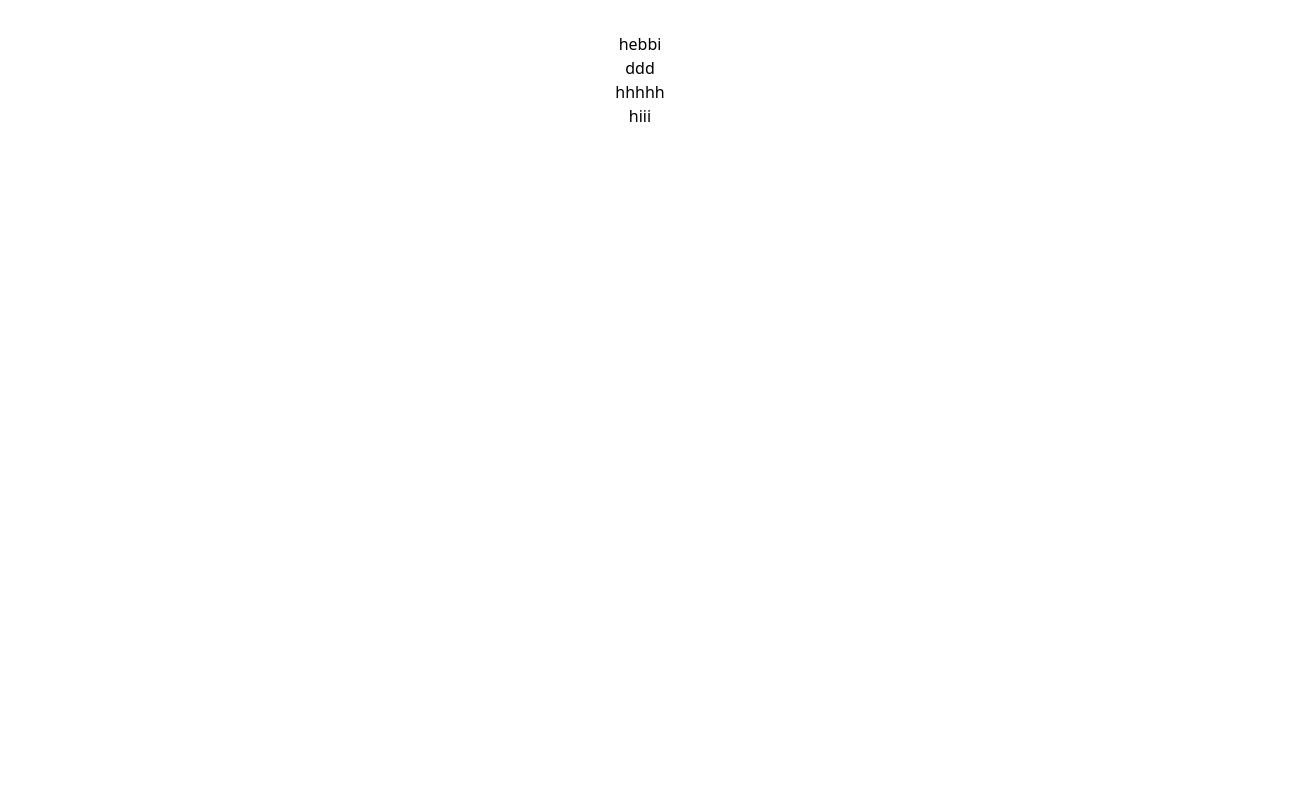
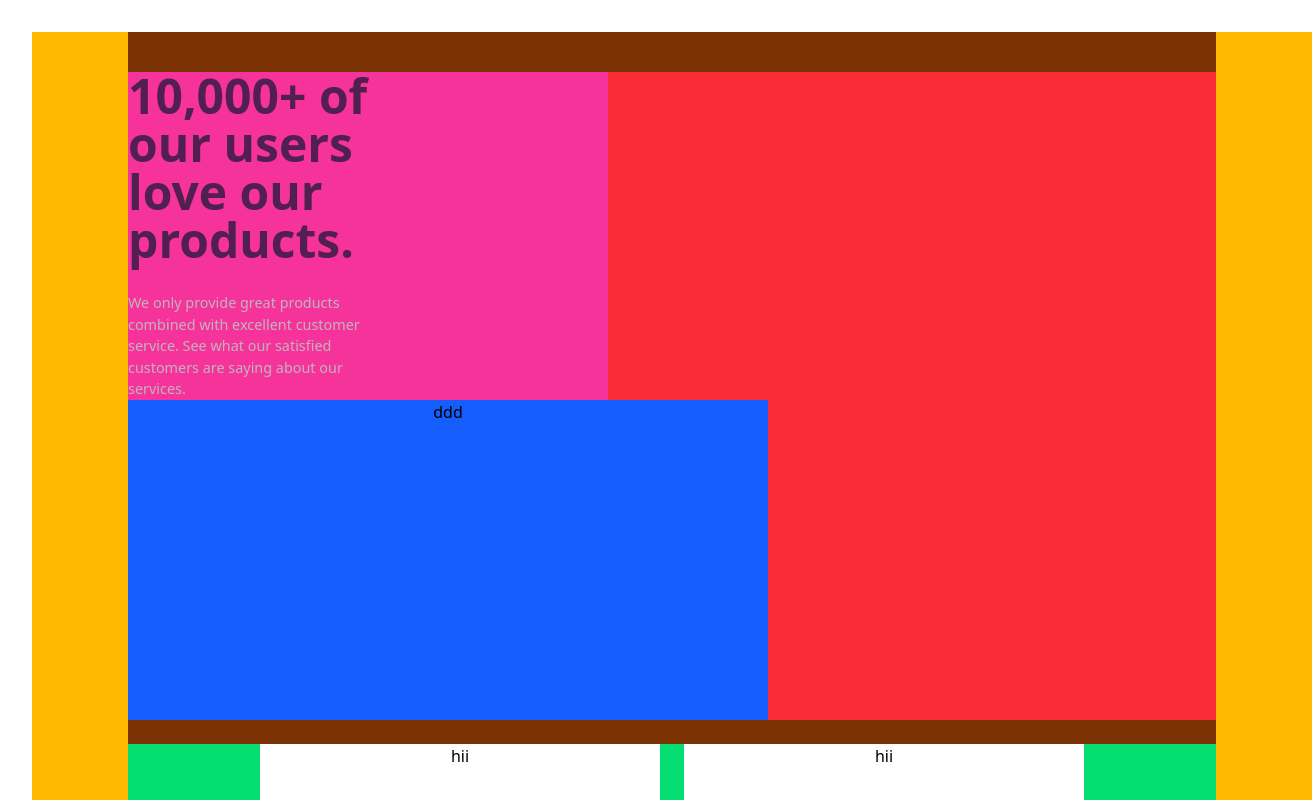
Before and after one commit to IndranjanaChatterjee/Social-proof-section, a React (Vite) app in the folder vite-project/: page / in a window 1280 px wide. Shown: the top 800 px of the page, 1312 px wide, since content can reach past the window. Built offline with nearby package versions, Linux system fonts and the light colour scheme.

Commit message:
Feat:Structure

```diff
--- a/vite-project/index.html
+++ b/vite-project/index.html
@@ -5,7 +5,7 @@
     <link rel="icon" type="image/svg+xml" href="/vite.svg" />
     <link href="/src/style.css" rel="stylesheet">
     <meta name="viewport" content="width=device-width, initial-scale=1.0" />
-    <title>vite-project</title>
+    <title>Social-Proof-Section</title>
   </head>
   <body>
     <div id="root"></div>
--- a/vite-project/src/App.jsx
+++ b/vite-project/src/App.jsx
@@ -10,11 +10,14 @@ function App() {
 
   return (
     <>
+     <div className='w-screen h-full flex flex-col justify-center items-center bg-amber-400'>
+      <div className='w-[85%] h-full flex flex-col flex-wrap justify-center items-center bg-amber-900 py-10 gap-6'>
+        <TopSection/>
 
-        <TopSection/>
-        <div>hhhhh</div>
         <BottomSection/>
+        </div>
 
+      </div>
     </>
   )
 }
--- a/vite-project/src/Components/BottomSection.jsx
+++ b/vite-project/src/Components/BottomSection.jsx
@@ -2,8 +2,10 @@ import React from 'react'
 
 export default function BottomSection() {
   return (
-    <div>
-      hiii
+    <div className='w-full bg-green-400 md:h-[50%] flex flex-row justify-center items-center flex-wrap gap-6 '>
+      <div className='w-[25rem] h-[15rem] bg-white'>hii</div>
+      <div className='w-[25rem] h-[15rem] bg-white'>hii</div>
+      <div className='w-[25rem] h-[15rem] bg-white'>hii</div>
     </div>
   )
 }
--- a/vite-project/src/Components/LeftSection.jsx
+++ b/vite-project/src/Components/LeftSection.jsx
@@ -1,9 +1,14 @@
-import React from 'react'
+import React from "react";
 
 export default function LeftSection() {
   return (
-    <div>
-      hebbi
+    <div className="w-[30rem] h-full flex flex-col gap-7 justify-center items-left  bg-pink-500">
+      <h1 className="text-[#511f50] text-5xl text-left w-[55%] font-bold">10,000+ of our users love our products.</h1>
+      <p className="text-[#bfb6bd] text-left w-[57%] text-[0.9rem]">
+        {" "}
+        We only provide great products combined with excellent customer service.
+        See what our satisfied customers are saying about our services.
+      </p>
     </div>
-  )
+  );
 }
--- a/vite-project/src/Components/RightSection.jsx
+++ b/vite-project/src/Components/RightSection.jsx
@@ -2,7 +2,7 @@ import React from 'react'
 
 export default function RightSection() {
   return (
-    <div>
+    <div className='w-[40rem] h-[20rem] bg-blue-600'>
       ddd
     </div>
   )
--- a/vite-project/src/Components/TopSection.jsx
+++ b/vite-project/src/Components/TopSection.jsx
@@ -4,7 +4,7 @@ import RightSection from './RightSection'
 
 export default function TopSection() {
   return (
-    <div>
+    <div className='w-full bg-red-500 md:h-[50%] flex flex-wrap flex-row justify-center lg:justify-between items-center'>
         <LeftSection/>
         <RightSection/>
 
--- a/vite-project/src/index.css
+++ b/vite-project/src/index.css
@@ -1,9 +1,5 @@
 @import "tailwindcss";
 
-* {
-  margin: 0;
-  padding: 0;
-}
 
 
 
@@ -13,7 +9,7 @@ body {
   justify-content: center;
   align-items: center;
   position: relative; /* required for absolute pseudo-elements */
-  max-height: 100vh;
+
   background-color: #ffffff; /* base background, change if needed */
 
 }
```
